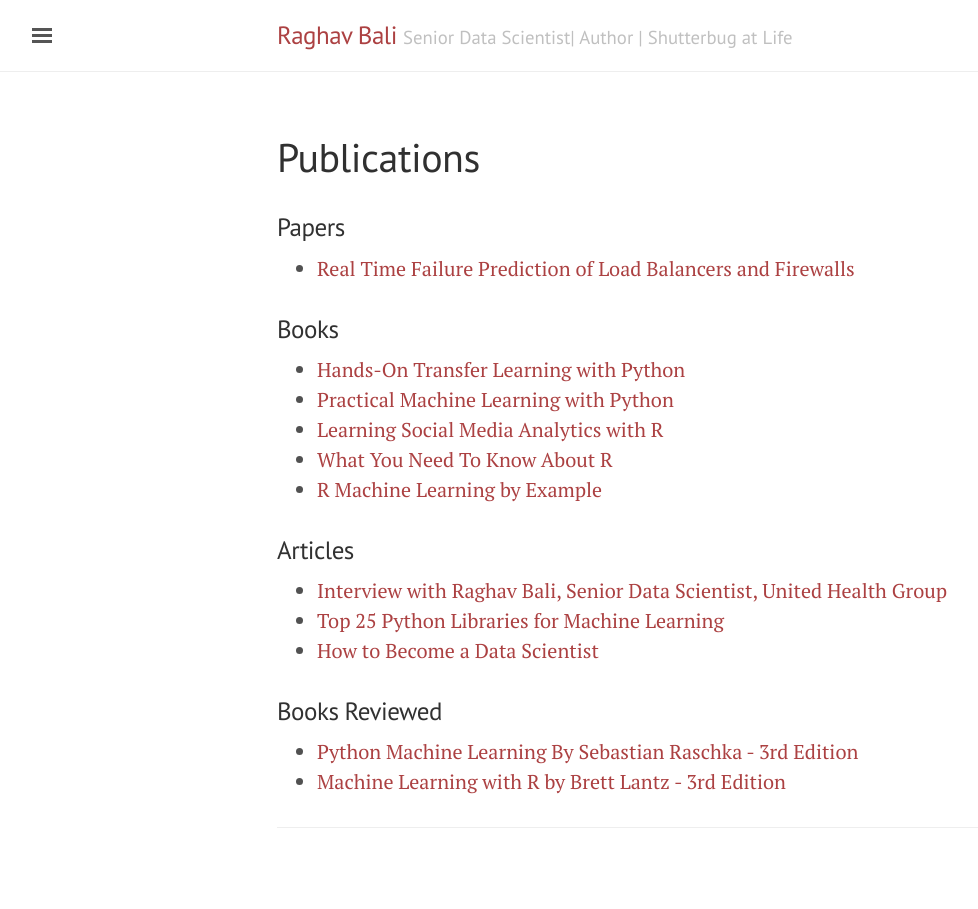
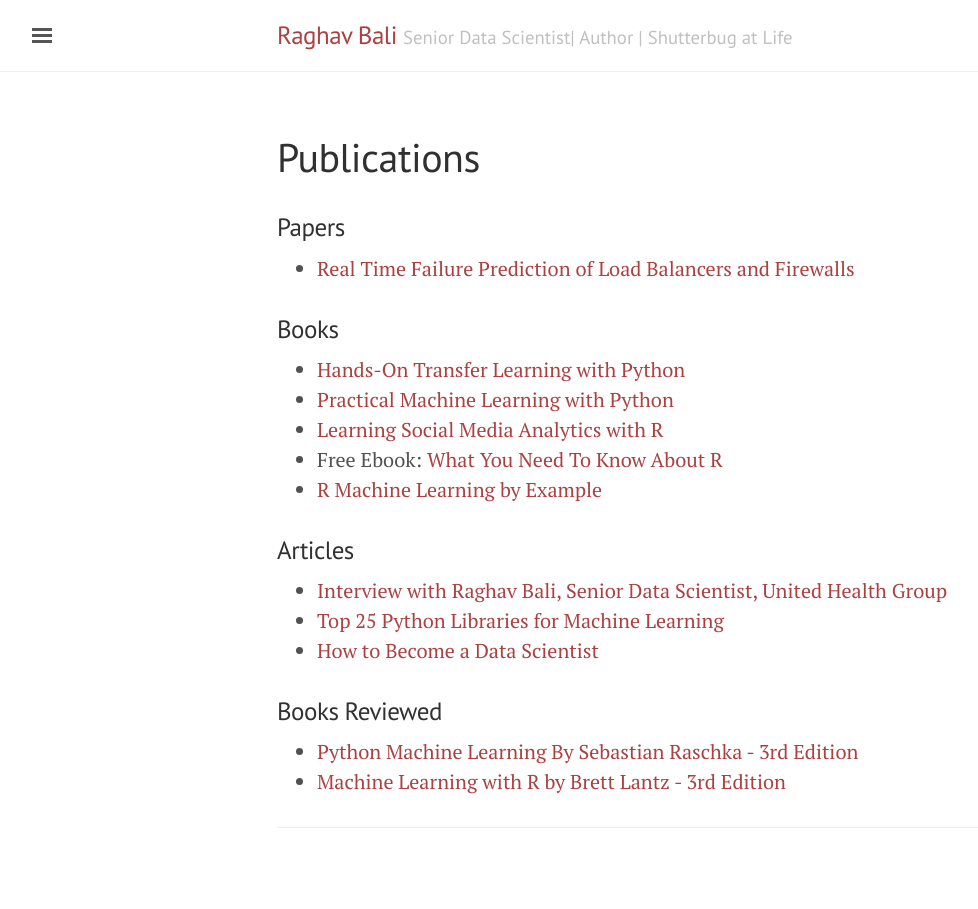
Before and after one commit to raghavbali/raghavbali.github.io, a Jekyll site: the page built from publications.md, in a window 1280 px wide. Shown: the whole page, without its empty margins (3-981 px from the left). Built offline with Jekyll 4.4.1, drawn with Linux system fonts in a browser that asks for light colours.

Commit message:
Update publications with downloadable link for R book

```diff
--- a/publications.md
+++ b/publications.md
@@ -14,7 +14,7 @@
   + [Hands-On Transfer Learning with Python](https://www.amazon.in/Hands-Transfer-Learning-Python-TensorFlow/dp/1788831306/ref=sr_1_1?crid=2B3KOSW5ZHL2V&keywords=transfer+learning+python&qid=1560081081&s=gateway&sprefix=Transfer+Learnin%2Caps%2C275&sr=8-1)
   + [Practical Machine Learning with Python](http://www.apress.com/in/book/9781484232064)
   + [Learning Social Media Analytics with R](https://www.amazon.com/Learning-Social-Media-Analytics-actionable/dp/1787127524/ref=sr_1_1?ie=UTF8&qid=1509264422&sr=8-1&keywords=learning+social+media+analytics+with+R)
-  + [What You Need To Know About R](https://www.packtpub.com/packt/free-ebook/what-you-need-know-about-r?lipi=urn%3Ali%3Apage%3Ad_flagship3_profile_view_base%3B1Yl4lqlARIuBC0%2FLJfhoYw%3D%3D)
+  + Free Ebook: [What You Need To Know About R](https://github.com/raghavbali/raghavbali.github.io/raw/master/public/What%20you%20need%20to%20know%20about%20R%20%5BeBook%5D.pdf)
   + [R Machine Learning by Example](https://www.amazon.in/Machine-Learning-Example-Raghav-Bali-ebook/dp/B01A14X6KA)
 
 
```
